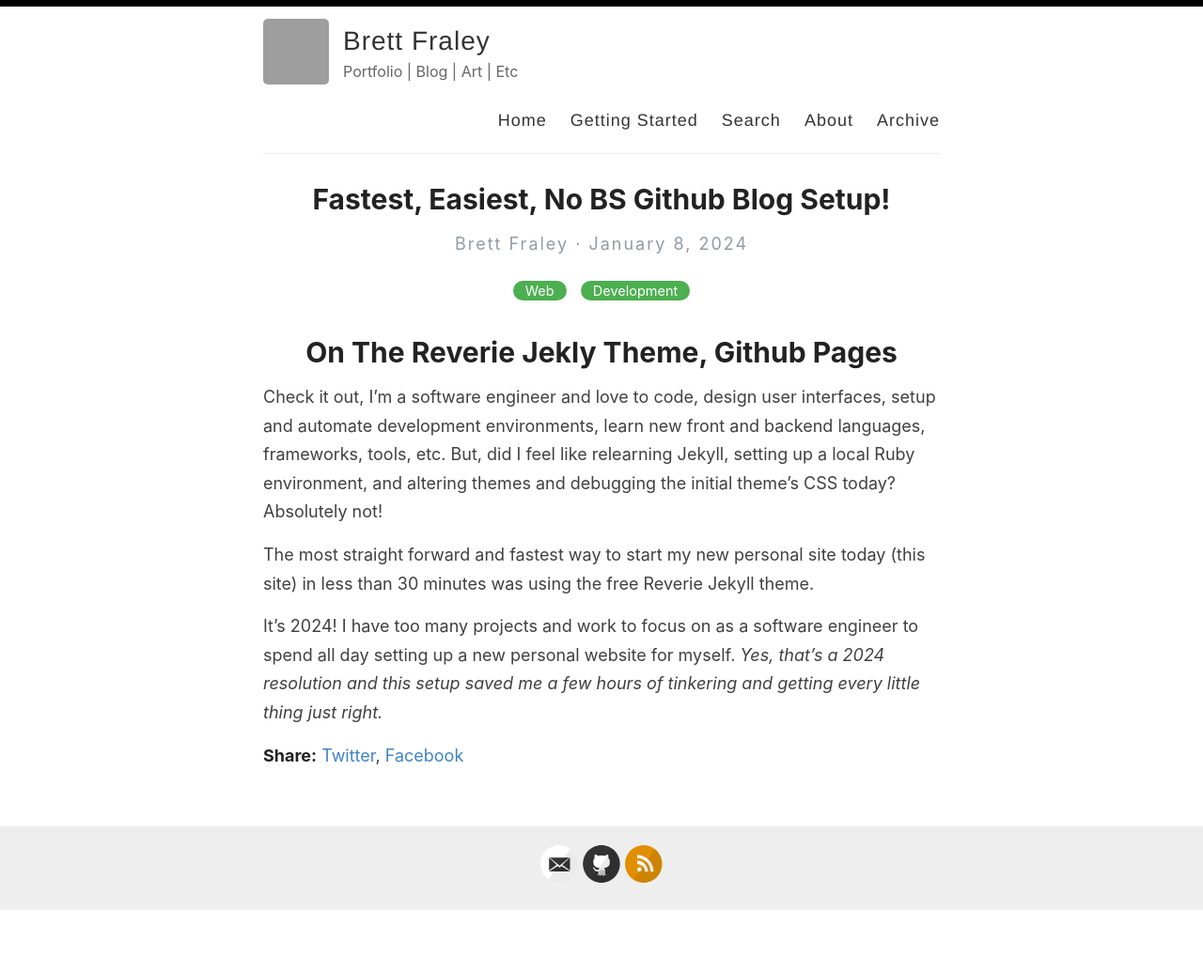
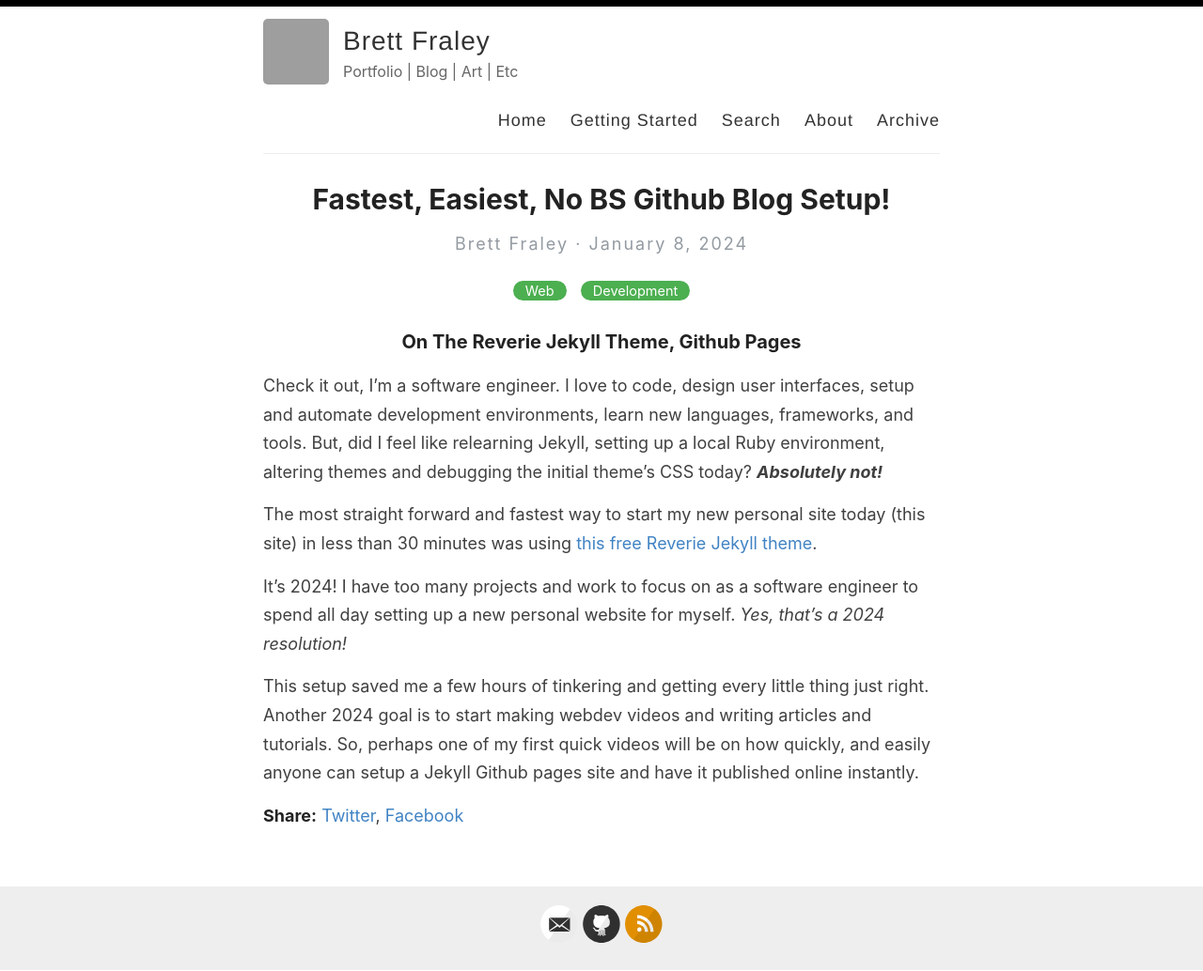
Before and after one commit to BrettFraley/BrettFraley.github.io, a Jekyll site: the page built from _posts/2024-01-8-reverie-post.md, in a window 1280 px wide. Shown: the whole page at 94% size. Built offline with Jekyll 4.4.1, drawn with Linux system fonts in a browser that asks for light colours; before the commit the page ends 970 px from its top, so only the background shows below that; grey boxes are pictures that could not be loaded.

Commit message:
Update 2024-01-8-reverie-post.md

```diff
--- a/_posts/2024-01-8-reverie-post.md
+++ b/_posts/2024-01-8-reverie-post.md
@@ -4,21 +4,26 @@
 categories: Web Development
 ---
 
-# On The Reverie Jekly Theme, Github Pages
+### On The Reverie Jekyll Theme, Github Pages
 
-Check it out, I'm a software engineer and love to code,
+Check it out, I'm a software engineer. I love to code,
 design user interfaces, setup and automate development
-environments, learn new front and backend languages, frameworks,
-tools, etc. But, did I feel like relearning Jekyll, setting
-up a local Ruby environment, and altering themes and debugging
-the initial theme's CSS today? Absolutely not!
+environments, learn new languages, frameworks,
+and tools. But, did I feel like relearning Jekyll, setting
+up a local Ruby environment, altering themes and debugging
+the initial theme's CSS today? ***Absolutely not!***
 
 The most straight forward and fastest way to start
 my new personal site today (this site) in less than 30 minutes
-was using the free Reverie Jekyll theme.
+was using [this free Reverie Jekyll theme](https://github.com/amitmerchant1990/reverie).
 
 It's 2024! I have too many projects and work to focus on
 as a software engineer to spend all day setting up a new
-personal website for myself. _Yes, that's a 2024 resolution
-and this setup saved me a few hours of tinkering and getting
-every little thing just right._
+personal website for myself. _Yes, that's a 2024 resolution!_
+
+This setup saved me a few hours of tinkering and getting
+every little thing just right. Another 2024 goal is to start
+making webdev videos and writing articles and tutorials. So,
+perhaps one of my first quick videos will be on how quickly,
+and easily anyone can setup a Jekyll Github pages site and
+have it published online instantly.
```
